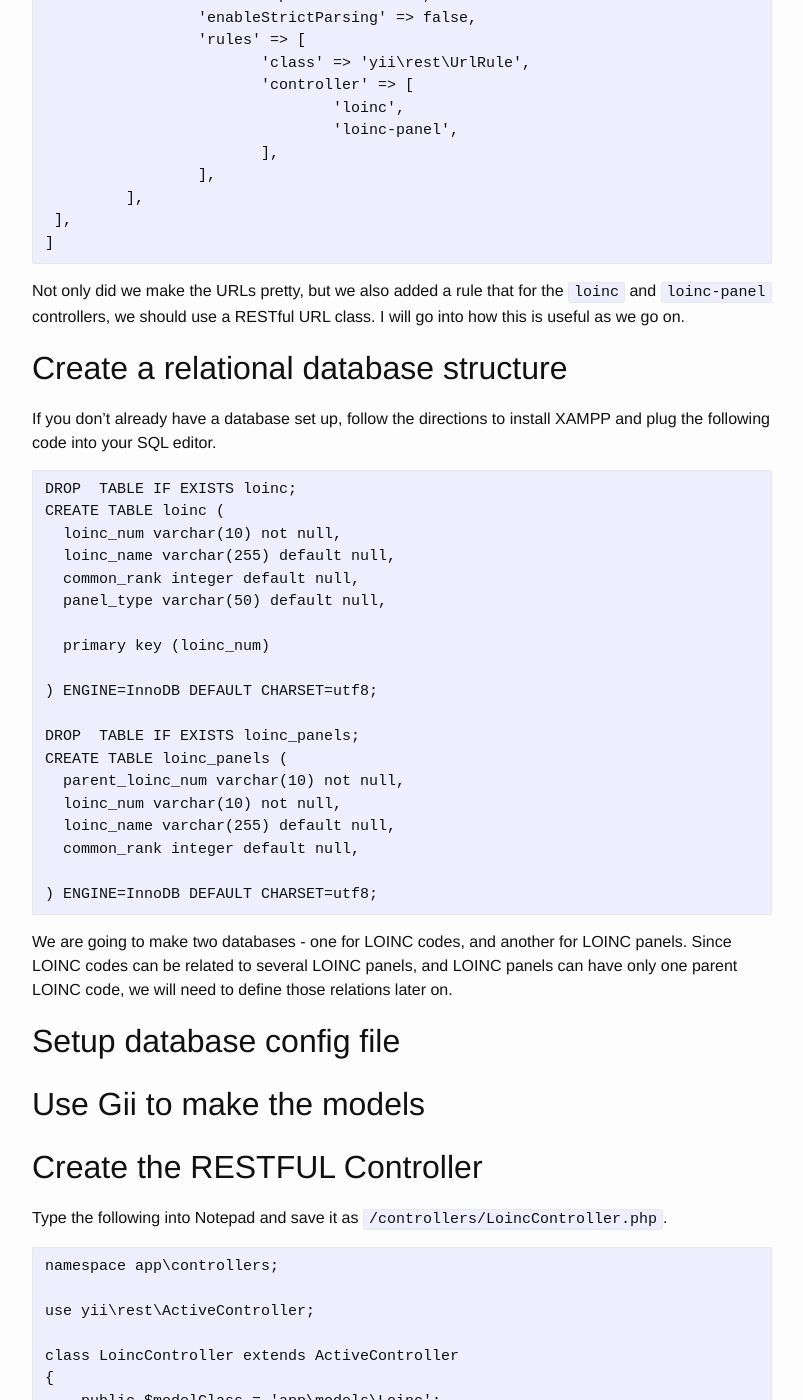
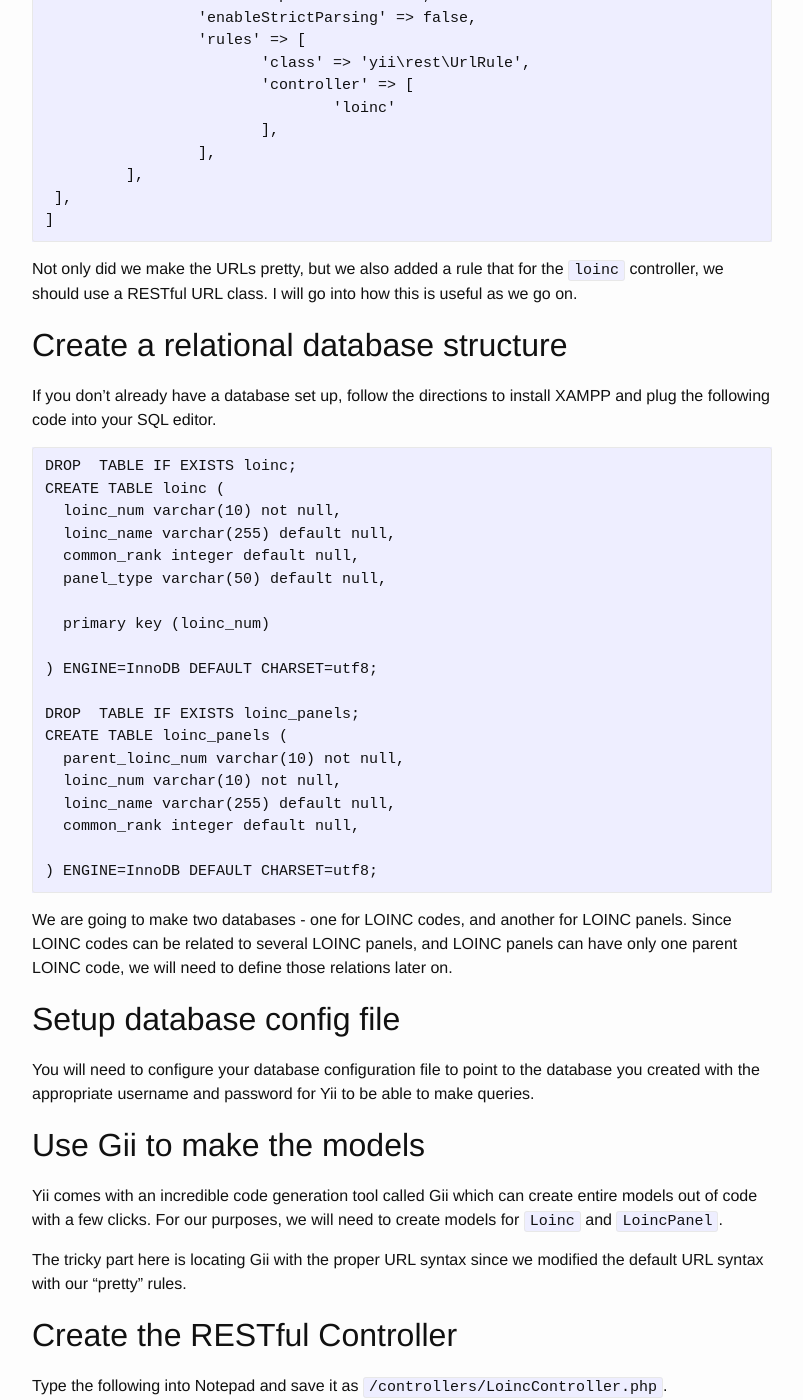
Before and after one commit to jrlegrand/jrlegrand.github.io, a Jekyll site: the page built from _posts/2016-02-15-restful-api-yii.markdown, in a window 1280 px wide and 1400 px high, scrolled down 1235 px. Shown: the whole window, without its empty margins (238-1041 px from the left). Built offline with Jekyll 4.4.1, drawn with Linux system fonts in a browser that asks for light colours; some of the changed text lies outside the part shown.

Commit message:
Update 2016-02-15-restful-api-yii.markdown

```diff
--- a/_posts/2016-02-15-restful-api-yii.markdown
+++ b/_posts/2016-02-15-restful-api-yii.markdown
@@ -48,15 +48,14 @@ By default, Yii shows ugly URLs.  We need to make them prettier by opening up `/
 			 'rules' => [
 				'class' => 'yii\rest\UrlRule',
 				'controller' => [
-					'loinc',
-					'loinc-panel',
+					'loinc'
 				],
 			 ],
 		 ],
 	 ],
 	]
 
-Not only did we make the URLs pretty, but we also added a rule that for the `loinc` and `loinc-panel` controllers, we should use a RESTful URL class.  I will go into how this is useful as we go on.
+Not only did we make the URLs pretty, but we also added a rule that for the `loinc` controller, we should use a RESTful URL class.  I will go into how this is useful as we go on.
 
 ## Create a relational database structure
 
@@ -86,9 +85,15 @@ We are going to make two databases - one for LOINC codes, and another for LOINC
 
 ## Setup database config file
 
+You will need to configure your database configuration file to point to the database you created with the appropriate username and password for Yii to be able to make queries.
+
 ## Use Gii to make the models
 
-## Create the RESTFUL Controller
+Yii comes with an incredible code generation tool called Gii which can create entire models out of code with a few clicks.  For our purposes, we will need to create models for `Loinc` and `LoincPanel`.
+
+The tricky part here is locating Gii with the proper URL syntax since we modified the default URL syntax with our "pretty" rules.
+
+## Create the RESTful Controller
 
 Type the following into Notepad and save it as `/controllers/LoincController.php`.
 
```
